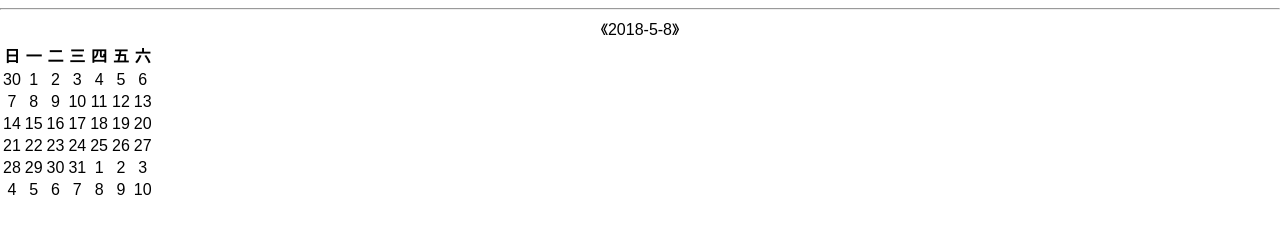
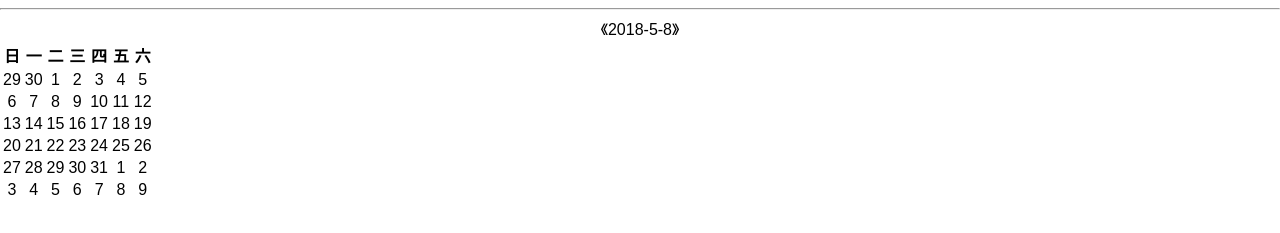
Before and after one commit to sunrun93/react-custom-components, a React (Create React App) app: page / in a window 1280 px wide. Shown: the part 153-386 px from the top of the page. Built offline with nearby package versions, Linux system fonts and the light colour scheme.

Commit message:
update calendar componemt

```diff
--- a/src/calendar/Calendar.js
+++ b/src/calendar/Calendar.js
@@ -2,7 +2,7 @@ import React from 'react';
 import moment from 'moment';
 import styles from './Calendar.css';
 
-const displayDaysPerMonth = (year)=> {
+function getDisplayMonthDays(year) {
     //定义每个月的天数，如果是闰年第二月改为29天
     let daysInMonth = [31, 28, 31, 30, 31, 30, 31, 31, 30, 31, 30, 31];
     if ((year % 4 === 0 && year % 100 !== 0) || year % 400 === 0) {
@@ -12,33 +12,26 @@ const displayDaysPerMonth = (year)=> {
     //以下为了获取一年中每一个月在日历选择器上显示的数据，
     //从上个月开始，接着是当月，最后是下个月开头的几天
 
-    //定义一个数组，保存上一个月的天数
+    //定义一个数组，保存上一个月的天数,将整个数组索引前移1位
     let daysInPreviousMonth = [].concat(daysInMonth);
     daysInPreviousMonth.unshift(daysInPreviousMonth.pop())
+    //pop(),删除并返回数组的最后一个元素
+    //shift()删除并返回数组的第一个元素，unshift()向数组的开头添加一个或多个元素
 
     //获取每一个月显示数据中需要补足上个月的天数
-    let addDaysFromPreMonth = new Array(12)
-      .fill(null)
-      .map((item, index)=> {
-        let day = new Date(year, index, 1).getDay()
-        if (day === 0) {
-          return 6
-        } else {
-          return day - 1
-        }
-      })
+    let addDaysFromPreMonth = getAddDaysFromPreMonth(year);
 
     //已数组形式返回一年中每个月的显示数据,每个数据为6行*7天
     return new Array(12)
-      .fill([])
-      .map((month, monthIndex)=> {
-        let addDays = addDaysFromPreMonth[monthIndex],
-          daysCount = daysInMonth[monthIndex],
-          daysCountPrevious = daysInPreviousMonth[monthIndex],
+        .fill([]) //[[],[],[]...]
+        .map((month, monthIndex) => {
+            let addDays = addDaysFromPreMonth[monthIndex], //以此判断每月需要从上一个月补几天
+                daysCount = daysInMonth[monthIndex], //依次取每当前个月的天数
+                daysCountPrevious = daysInPreviousMonth[monthIndex], //依次取前一个月的天数
                 monthData = []
             //补足上一个月
             for (; addDays > 0; addDays--) {
-          monthData.unshift(daysCountPrevious--)
+                monthData.unshift(daysCountPrevious--) //unshift()向数组的开头添加一个或多个元素，依次从前一个月末尾取值插入到前一个月
             }
             //添入当前月
             for (let i = 0; i < daysCount;) {
@@ -48,8 +41,24 @@ const displayDaysPerMonth = (year)=> {
             for (let i = 42 - monthData.length, j = 0; j < i;) {
                 monthData.push(++j)
             }
-        return monthData
-      })
+            return monthData //总共显示42天的日期
+        });
+}
+
+
+function getAddDaysFromPreMonth(year) {
+    let addDaysFromPreMonth = new Array(12)
+        .fill(null) //ES6 数组初始化，使用指定的元素填充数组[null,null,.....]
+        .map((item, index) => {
+            //依次取每个月的第一天，判断是星期几，我们将日历的第一列定义为周天(day=0)
+            let day = new Date(year, index, 1).getDay();
+            if (day === 0) {
+                return 7 //如果1号是周天，则补充上月的七天
+            } else {
+                return day; //如果不是周一，则对应从上月取值补足一周
+            }
+        });
+    return addDaysFromPreMonth;
 }
 
 
@@ -90,7 +99,7 @@ class Calendar extends React.Component{
                     day={this.state.day}
                     showPrevMonth={this.showPrevMonth.bind(this)}
                     showNextMonth={this.showNextMonth.bind(this)}
-                    viewData={displayDaysPerMonth(this.state.year)}/>
+                    viewData={getDisplayMonthDays(this.state.year)}/>
             </div>
         )
     }
```
Lines whose indentation alone changed are shown as unchanged.
